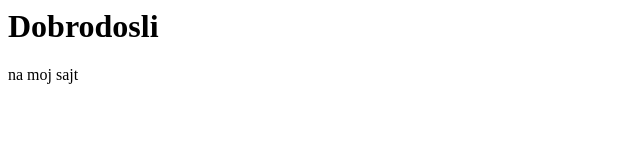
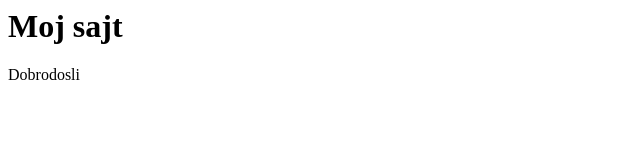
Before and after one commit to Bratfest/3domaci, a plain HTML site: page index.html in a window 1280 px wide. Shown: the whole page, without its empty margins (0-640 px from the left). Drawn offline with Linux system fonts and the light colour scheme.

Commit message:
nova grana

```diff
--- a/index.html
+++ b/index.html
@@ -3,7 +3,7 @@
          <title>Moj neki sajt</title>
     </head>
     <body>
-        <h1>Dobrodosli</h1>
-            <p>na moj sajt</p>
+        <h1>Moj sajt</h1>
+            <p>Dobrodosli</p>
       </body>
 </html>
```
